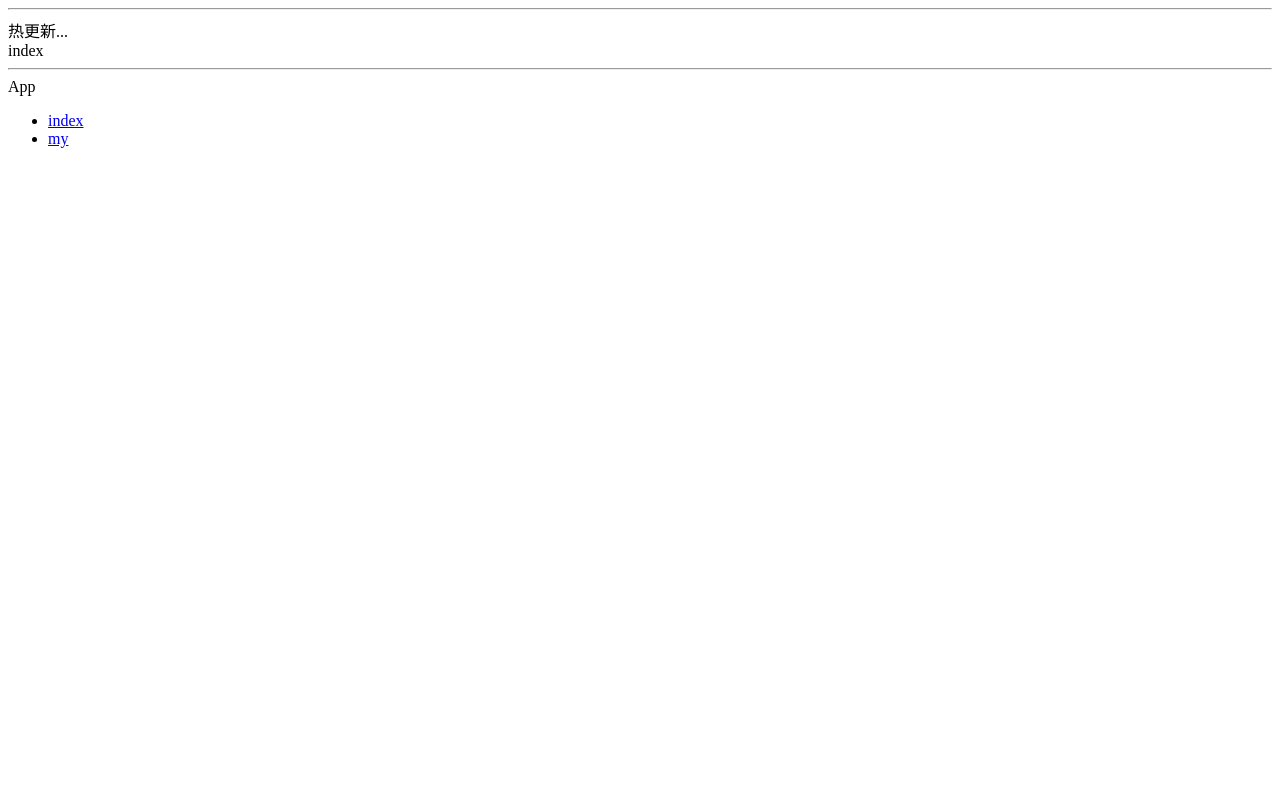
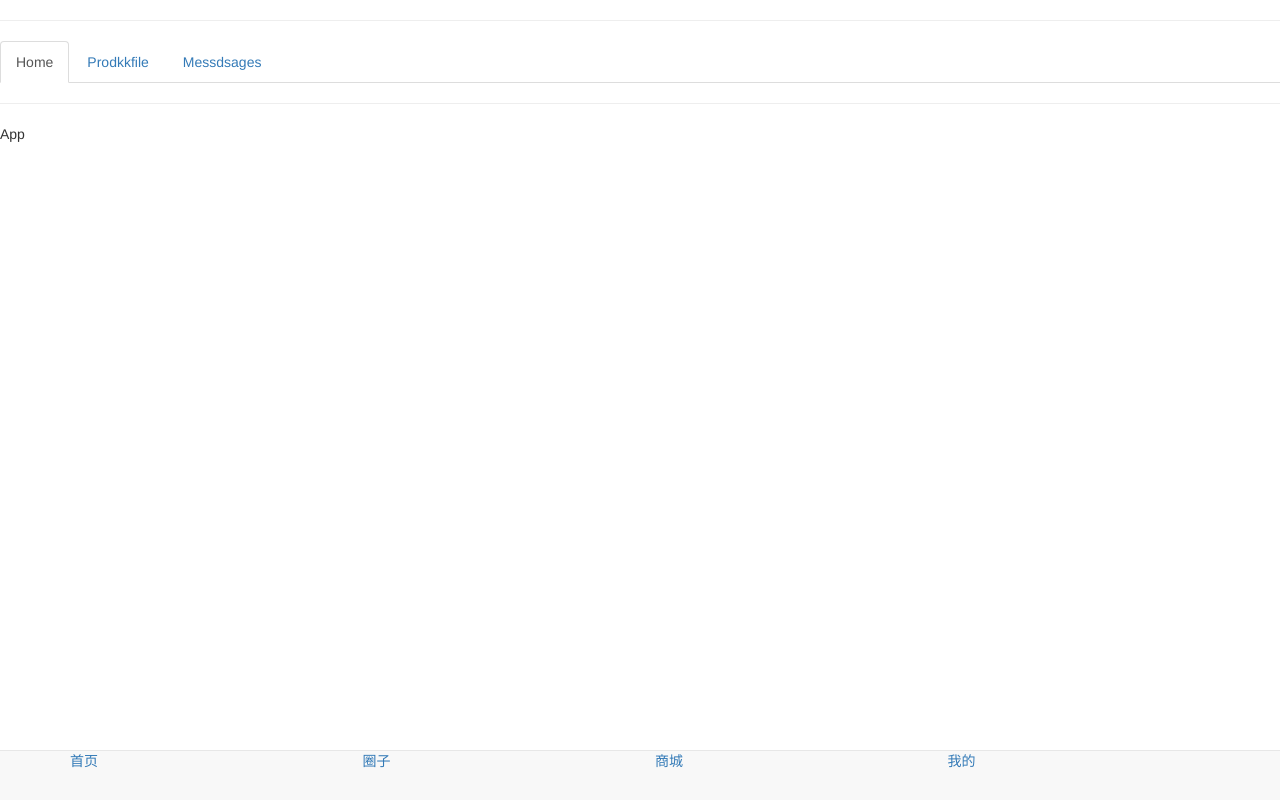
Before and after one commit to GitSevenT/react, a React app: page / in a window 1280 px wide. Built offline with nearby package versions, Linux system fonts and the light colour scheme.

Commit message:
add bootstarp

```diff
--- a/app.js
+++ b/app.js
@@ -1,17 +1,18 @@
 import React from 'react';
 import {render} from 'react-dom';
-import { Router, Route, Link, hashHistory,HashRouter } from 'react-router-dom';
+import { BrowserRouter as Router, Route, Link, hashHistory,HashRouter,browserHistory } from 'react-router-dom';
 
+import 'bootstrap/dist/css/bootstrap.css';
 import App from  './app/component/main.js';
 import Index from  './app/component/index.js';
 import My from  './app/component/my.js';
 
 
 render(
-    (<HashRouter history={hashHistory} >
+    (<Router history={browserHistory} >
         <App>
             <Route exact path="/" component={Index}/>
             <Route path="/my" component={My}/>
         </App>
-    </HashRouter>)
-    ,document.getElementById("index"));
+    </Router>)
+    ,document.getElementById("app"));
--- a/app/component/footer.js
+++ b/app/component/footer.js
@@ -2,16 +2,24 @@ import React , {Component}from 'react';
 import ReactDom from 'react-dom';
 import { Router, Route, Link } from 'react-router-dom';
 
+
 class Footer extends Component{
     render() {
         return (
-            <div>
-                <ul>
-                    <li><Link to="/">index</Link></li>
-                    <li><Link to="/my">my</Link></li>
-                </ul>
 
-            </div>
+                <nav className="navbar navbar-default navbar-fixed-bottom">
+                    <div className="container">
+                        <div className="row">
+                            <div className="col-lg-3"><Link to="/">首页</Link></div>
+                            <div className="col-lg-3"><Link to="/air">圈子</Link></div>
+                            <div className="col-lg-3"><Link to="/shop">商城</Link></div>
+                            <div className="col-lg-3"><Link to="/my">我的</Link></div>
+                        </div>
+                    </div>
+                </nav>
+
+
+
         );
     }
 }
--- a/app/component/index.js
+++ b/app/component/index.js
@@ -2,14 +2,16 @@ import React , {Component}from 'react';
 import ReactDom from 'react-dom';
 import { Router, Route, Link } from 'react-router-dom';
 
+
+
 class Index extends Component{
     render() {
         return (
-            <div>
-                <div> 热更新...</div>
-                <div>index</div>
-
-            </div>
+            <ul className="nav nav-tabs">
+                <li role="presentation" className="active"><a href="#">Home</a></li>
+                <li role="presentation"><a href="#">Prodkkfile</a></li>
+                <li role="presentation"><a href="#">Messdsages</a></li>
+            </ul>
         );
     }
 }
--- a/index.html
+++ b/index.html
@@ -5,10 +5,9 @@
     <meta name="viewport" content="width=device-width, initial-scale=1, minimum-scale=1, maximum-scale=1, user-scalable=no" />
     <title>React-Router学习</title>
     <link rel="stylesheet" type="text/css" href="">
-    <link rel="stylesheet" type="text/css" href="">
 </head>
 <body>
-<div class="" id="index"></div>
+<div class="" id="app"></div>
 <script  src="bundle.js"></script>
 
 </body>
--- a/package.json
+++ b/package.json
@@ -4,7 +4,8 @@
   "description": "react-router",
   "main": "index.js",
   "dependencies": {
-    "jQuery": "^1.7.4",
+    "bootstrap": "^3.3.7",
+    "jquery": "^3.2.1",
     "react": "^15.6.1",
     "react-dom": "^15.6.1",
     "react-router": "^4.1.1",
@@ -19,10 +20,12 @@
     "babel-preset-react": "^6.24.1",
     "babel-preset-react-hmre": "^1.1.1",
     "css-loader": "^0.28.4",
+    "file-loader": "^0.11.2",
     "json-loader": "^0.5.4",
     "postcss-loader": "^2.0.6",
     "react-transform-hmr": "^1.0.4",
     "style-loader": "^0.18.2",
+    "url-loader": "^0.5.9",
     "webpack": "^2.6.1",
     "webpack-dev-server": "^2.4.5"
   },
--- a/webpack.config.js
+++ b/webpack.config.js
@@ -14,7 +14,7 @@ module.exports = {
         loaders: [//loaders是在打包构建过程中用来处理源文件的（JSX，Scss，Less..），一次处理一个
             {
                 test: /\.json$/,
-                loader: "json"//在配置文件里添加JSON loader 处理json
+                loader: "json-loader"//在配置文件里添加JSON loader 处理json
             },
             {
                 test: /\.js$/,
@@ -23,7 +23,11 @@ module.exports = {
             },
             {
                 test: /\.css$/,
-                loader: 'style!css?modules'//添加对样式表的处理 ?modules不同的css模块只对相应的模块起作用
+                loader: 'style-loader!css-loader'//添加对样式表的处理 ?modules不同的css模块只对相应的模块起作用
+            },
+            {
+                test: /\.(gif|jpg|png|woff|svg|eot|ttf)\??.*$/,
+                loader: 'url-loader!file-loader?limit=50000&name=[path][name].[ext]'
             }
         ]
     },
@@ -44,6 +48,14 @@ module.exports = {
                 }
             }
         }),
+        // new webpack.ProvidePlugin({ //加载jq
+        //     $: 'jquery'
+        // }),
+        new webpack.ProvidePlugin({
+            $: "jquery",
+            jQuery: "jquery",
+            "windows.jQuery": "jquery"
+        }),
         new webpack.BannerPlugin("Copyright Flying Unicorns inc."),//版权声明插件,内置插件
 
         new webpack.HotModuleReplacementPlugin(),//热加载插件
```
